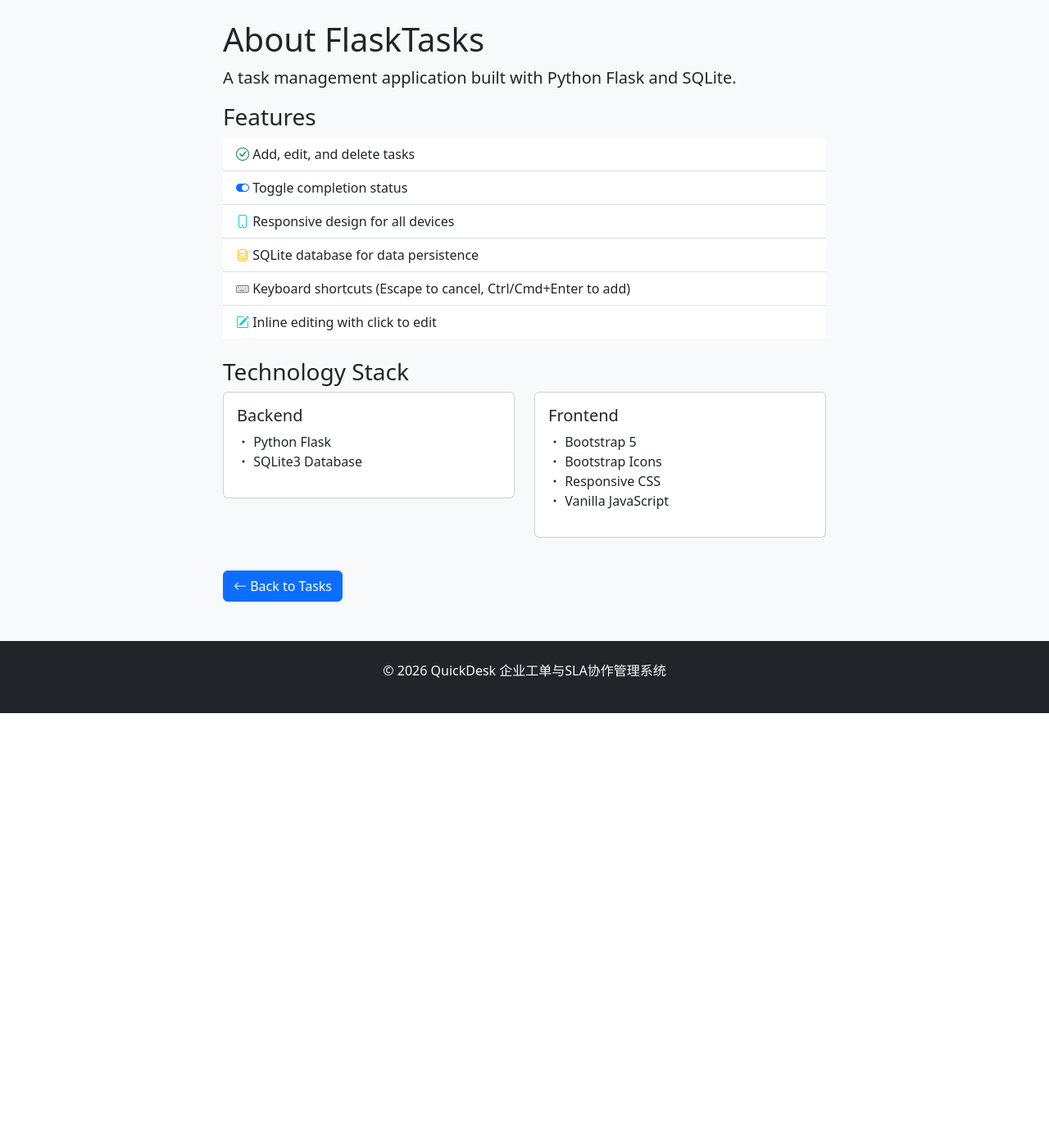
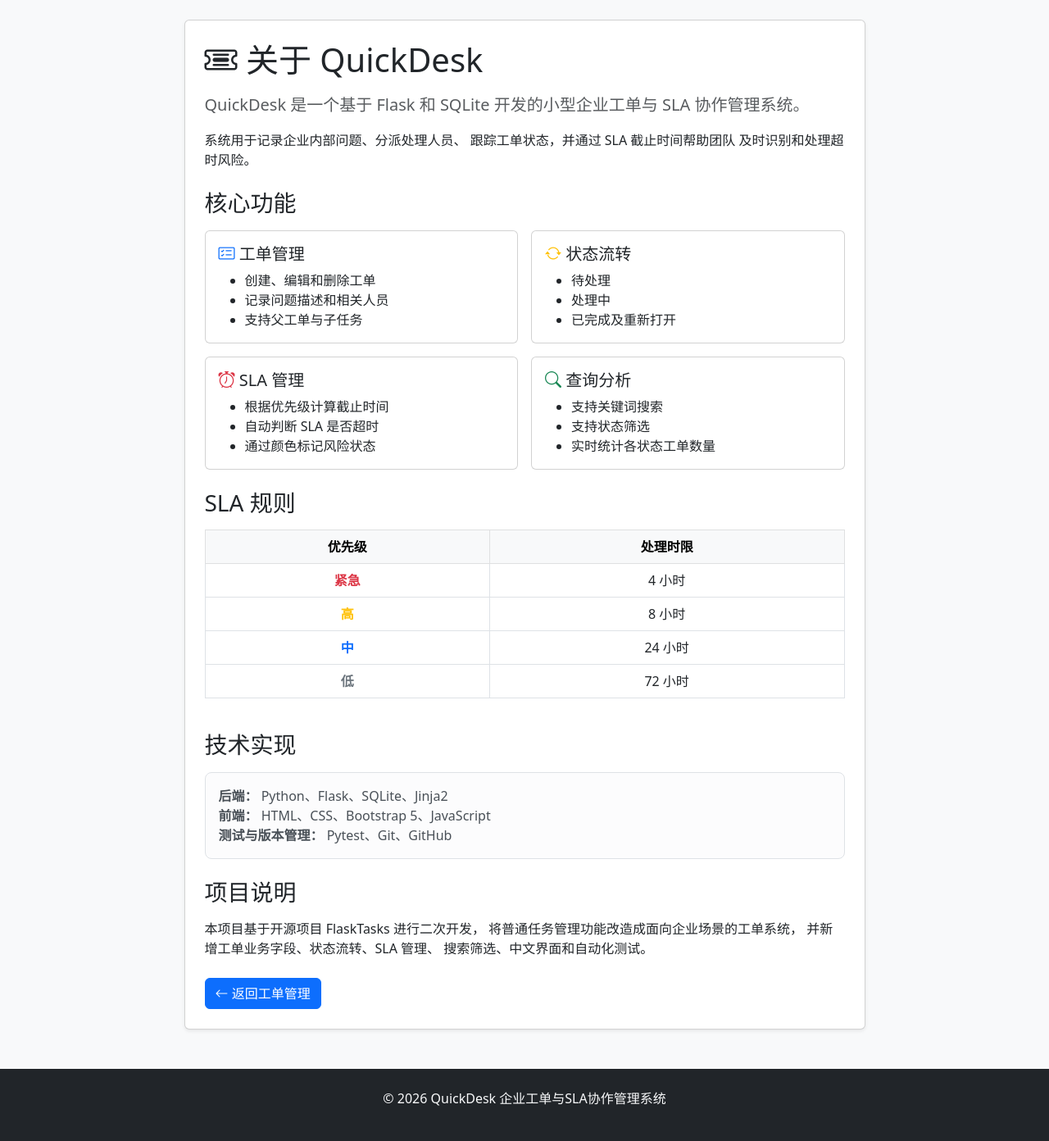
Before and after one commit to zwx-zwx889/quickdesk-ticket-system, a Flask app: page /about in a window 1280 px wide. Shown: the part 56-1448 px from the top of the page at 82% size. Before the commit the page ends 926 px from the top, so only its background shows below. Run offline with Flask 3, Linux system fonts and the light colour scheme.

Commit message:
docs: complete QuickDesk system documentation

```diff
--- a/templates/about.html
+++ b/templates/about.html
@@ -1,56 +1,160 @@
 {% extends "index.html" %}
 
-{% block title %}About - FlaskTasks{% endblock %}
+{% block title %}
+关于系统 - QuickDesk
+{% endblock %}
 
 {% block content %}
 <div class="row">
-    <div class="col-lg-8 mx-auto">
-        <h1>About FlaskTasks</h1>
-        <p class="lead">A task management application built with Python Flask and SQLite.</p>
+    <div class="col-lg-9 mx-auto">
+        <div class="card shadow-sm">
+            <div class="card-body p-4">
+                <h1 class="mb-3">
+                    <i class="bi bi-ticket-detailed"></i>
+                    关于 QuickDesk
+                </h1>
 
-        <h3>Features</h3>
-        <ul class="list-group list-group-flush">
-            <li class="list-group-item"><i class="bi bi-check-circle text-success"></i> Add, edit, and delete tasks</li>
-            <li class="list-group-item"><i class="bi bi-toggle-on text-primary"></i> Toggle completion status</li>
-            <li class="list-group-item"><i class="bi bi-phone text-info"></i> Responsive design for all devices</li>
-            <li class="list-group-item"><i class="bi bi-database text-warning"></i> SQLite database for data persistence</li>
-            <li class="list-group-item"><i class="bi bi-keyboard text-secondary"></i> Keyboard shortcuts (Escape to cancel, Ctrl/Cmd+Enter to add)</li>
-            <li class="list-group-item"><i class="bi bi-pencil-square text-info"></i> Inline editing with click to edit</li>
-        </ul>
+                <p class="lead text-muted">
+                    QuickDesk 是一个基于 Flask 和 SQLite
+                    开发的小型企业工单与 SLA 协作管理系统。
+                </p>
 
-        <h3 class="mt-4">Technology Stack</h3>
-        <div class="row">
+                <p>
+                    系统用于记录企业内部问题、分派处理人员、
+                    跟踪工单状态，并通过 SLA 截止时间帮助团队
+                    及时识别和处理超时风险。
+                </p>
+
+                <h3 class="mt-4 mb-3">核心功能</h3>
+
+                <div class="row g-3">
                     <div class="col-md-6">
-                <div class="card mb-3">
+                        <div class="card h-100">
                             <div class="card-body">
-                        <h5 class="card-title">Backend</h5>
-                        <ul class="list-unstyled">
-                            <li><i class="bi bi-dot"></i> Python Flask</li>
-                            <li><i class="bi bi-dot"></i> SQLite3 Database</li>
+                                <h5>
+                                    <i class="bi bi-card-checklist text-primary"></i>
+                                    工单管理
+                                </h5>
+                                <ul class="mb-0">
+                                    <li>创建、编辑和删除工单</li>
+                                    <li>记录问题描述和相关人员</li>
+                                    <li>支持父工单与子任务</li>
                                 </ul>
                             </div>
                         </div>
                     </div>
+
                     <div class="col-md-6">
-                <div class="card mb-3">
+                        <div class="card h-100">
                             <div class="card-body">
-                        <h5 class="card-title">Frontend</h5>
-                        <ul class="list-unstyled">
-                            <li><i class="bi bi-dot"></i> Bootstrap 5</li>
-                            <li><i class="bi bi-dot"></i> Bootstrap Icons</li>
-                            <li><i class="bi bi-dot"></i> Responsive CSS</li>
-                            <li><i class="bi bi-dot"></i> Vanilla JavaScript</li>
+                                <h5>
+                                    <i class="bi bi-arrow-repeat text-warning"></i>
+                                    状态流转
+                                </h5>
+                                <ul class="mb-0">
+                                    <li>待处理</li>
+                                    <li>处理中</li>
+                                    <li>已完成及重新打开</li>
+                                </ul>
+                            </div>
+                        </div>
+                    </div>
+
+                    <div class="col-md-6">
+                        <div class="card h-100">
+                            <div class="card-body">
+                                <h5>
+                                    <i class="bi bi-alarm text-danger"></i>
+                                    SLA 管理
+                                </h5>
+                                <ul class="mb-0">
+                                    <li>根据优先级计算截止时间</li>
+                                    <li>自动判断 SLA 是否超时</li>
+                                    <li>通过颜色标记风险状态</li>
+                                </ul>
+                            </div>
+                        </div>
+                    </div>
+
+                    <div class="col-md-6">
+                        <div class="card h-100">
+                            <div class="card-body">
+                                <h5>
+                                    <i class="bi bi-search text-success"></i>
+                                    查询分析
+                                </h5>
+                                <ul class="mb-0">
+                                    <li>支持关键词搜索</li>
+                                    <li>支持状态筛选</li>
+                                    <li>实时统计各状态工单数量</li>
                                 </ul>
                             </div>
                         </div>
                     </div>
                 </div>
 
+                <h3 class="mt-4 mb-3">SLA 规则</h3>
+
+                <div class="table-responsive">
+                    <table class="table table-bordered text-center">
+                        <thead class="table-light">
+                            <tr>
+                                <th>优先级</th>
+                                <th>处理时限</th>
+                            </tr>
+                        </thead>
+                        <tbody>
+                            <tr>
+                                <td class="text-danger fw-bold">紧急</td>
+                                <td>4 小时</td>
+                            </tr>
+                            <tr>
+                                <td class="text-warning fw-bold">高</td>
+                                <td>8 小时</td>
+                            </tr>
+                            <tr>
+                                <td class="text-primary fw-bold">中</td>
+                                <td>24 小时</td>
+                            </tr>
+                            <tr>
+                                <td class="text-secondary fw-bold">低</td>
+                                <td>72 小时</td>
+                            </tr>
+                        </tbody>
+                    </table>
+                </div>
+
+                <h3 class="mt-4 mb-3">技术实现</h3>
+
+                <div class="alert alert-light border">
+                    <strong>后端：</strong>
+                    Python、Flask、SQLite、Jinja2
+                    <br>
+                    <strong>前端：</strong>
+                    HTML、CSS、Bootstrap 5、JavaScript
+                    <br>
+                    <strong>测试与版本管理：</strong>
+                    Pytest、Git、GitHub
+                </div>
+
+                <h3 class="mt-4 mb-3">项目说明</h3>
+
+                <p>
+                    本项目基于开源项目 FlaskTasks 进行二次开发，
+                    将普通任务管理功能改造成面向企业场景的工单系统，
+                    并新增工单业务字段、状态流转、SLA 管理、
+                    搜索筛选、中文界面和自动化测试。
+                </p>
+
                 <div class="mt-4">
-            <a href="/" class="btn btn-primary">
-                <i class="bi bi-arrow-left"></i> Back to Tasks
+                    <a href="{{ url_for('index') }}"
+                       class="btn btn-primary">
+                        <i class="bi bi-arrow-left"></i>
+                        返回工单管理
                     </a>
                 </div>
             </div>
         </div>
+    </div>
+</div>
 {% endblock %}
```
Also changed, not shown: test_simple.py (+19 -4 lines), 2 other files. Lines whose indentation alone changed are shown as unchanged.
